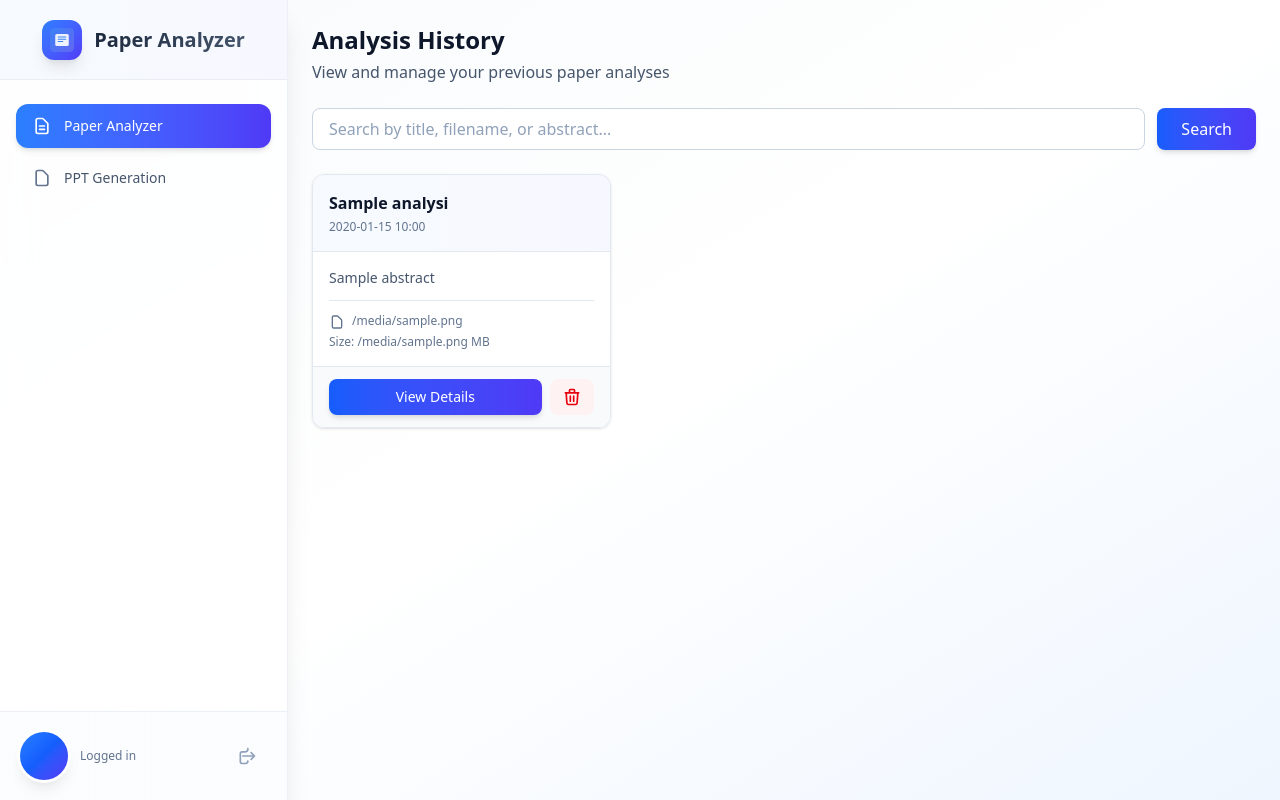
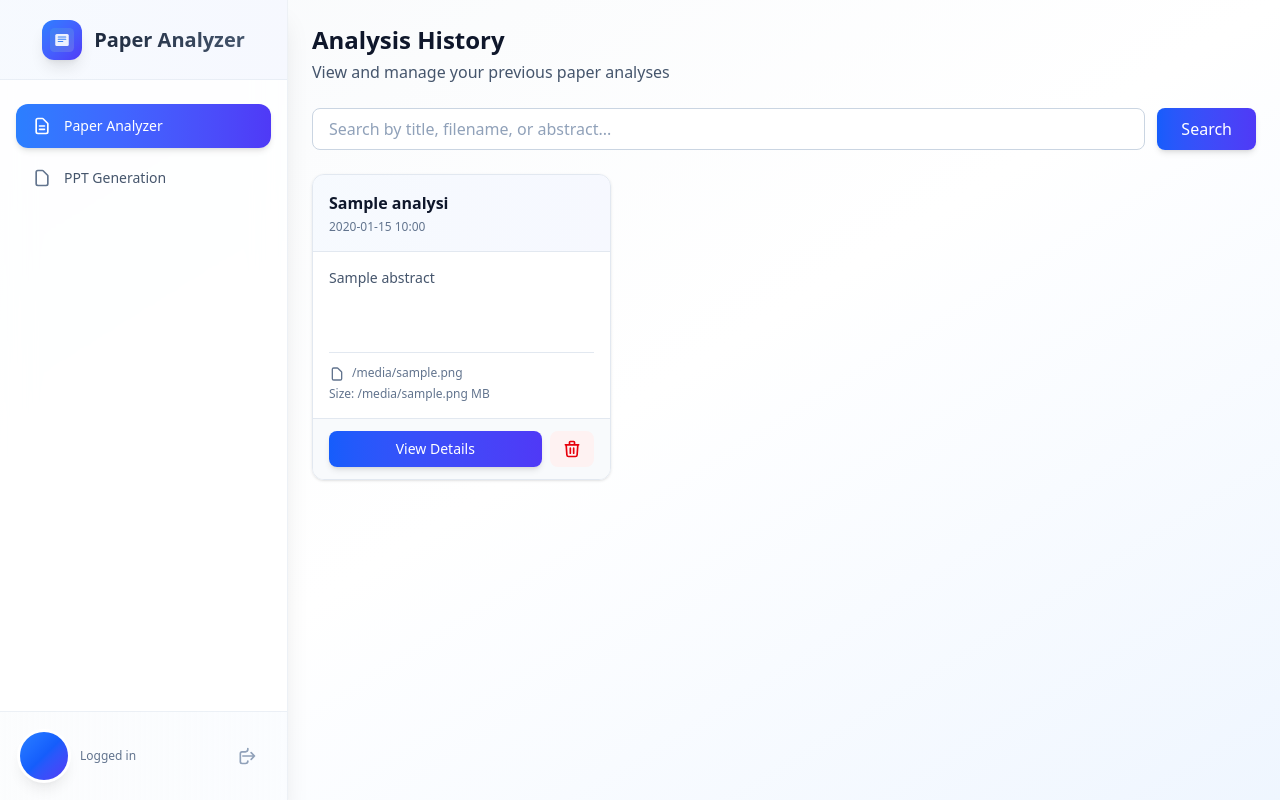
Before and after one commit to swarfte/paper-analyzer, a Django app: template templates/analysis_history.html in a window 1280 px wide. Run offline with Django 5.2, Linux system fonts and the light colour scheme; the template is opened without the code that fills it: most values are stand-ins (such as "Sample title", 1, 10 or a date in 2020).

Commit message:
Equalize analysis card heights, truncate filenames
Make analysis history cards use a column flex layout so cards are equal height and header/footer don't shrink. Ensure card body grows to fill space and add a minimum height for abstract text to reduce layout jank. Truncate long original filenames (with full name preserved in title attribute) and prevent file-info and action areas from shrinking. Minor UI tweaks for more consistent card appearance.

```diff
--- a/templates/analysis_history.html
+++ b/templates/analysis_history.html
@@ -59,9 +59,9 @@
         {% if page_obj %}
         <div class="grid grid-cols-1 md:grid-cols-2 lg:grid-cols-3 gap-6">
             {% for analysis in page_obj %}
-            <div class="bg-white/90 backdrop-blur-lg rounded-xl shadow-sm hover:shadow-md transition-shadow border border-slate-200 overflow-hidden">
+            <div class="bg-white/90 backdrop-blur-lg rounded-xl shadow-sm hover:shadow-md transition-shadow border border-slate-200 overflow-hidden flex flex-col h-full">
                 <!-- Card Header -->
-                <div class="p-4 border-b border-slate-200 bg-gradient-to-r from-blue-50/50 to-indigo-50/50">
+                <div class="p-4 border-b border-slate-200 bg-gradient-to-r from-blue-50/50 to-indigo-50/50 flex-shrink-0">
                     <h3 class="font-semibold text-slate-900 truncate" title="{{ analysis.title }}">
                         {{ analysis.title|truncatewords:8 }}
                     </h3>
@@ -71,24 +71,24 @@
                 </div>
 
                 <!-- Card Body -->
-                <div class="p-4">
+                <div class="p-4 flex-1 flex flex-col">
                     {% if analysis.abstract %}
-                    <p class="text-sm text-slate-600 line-clamp-3">
+                    <p class="text-sm text-slate-600 line-clamp-3 min-h-[4.5rem]">
                         {{ analysis.abstract|truncatewords:20 }}
                     </p>
                     {% else %}
-                    <p class="text-sm text-slate-400 italic">
+                    <p class="text-sm text-slate-400 italic min-h-[4.5rem]">
                         No abstract available
                     </p>
                     {% endif %}
 
                     <!-- File Info -->
-                    <div class="mt-3 pt-3 border-t border-slate-200">
-                        <p class="text-xs text-slate-500">
+                    <div class="mt-3 pt-3 border-t border-slate-200 flex-shrink-0">
+                        <p class="text-xs text-slate-500 truncate" title="{{ analysis.original_filename }}">
                             <svg class="h-4 w-4 inline mr-1" fill="none" stroke="currentColor" viewBox="0 0 24 24">
                                 <path stroke-linecap="round" stroke-linejoin="round" stroke-width="2" d="M7 21h10a2 2 0 002-2V9.414a1 1 0 00-.293-.707l-5.414-5.414A1 1 0 0012.586 3H7a2 2 0 00-2 2v14a2 2 0 002 2z"></path>
                             </svg>
-                            {{ analysis.original_filename }}
+                            {{ analysis.original_filename|truncatechars:40 }}
                         </p>
                         {% if analysis.file_size_mb %}
                         <p class="text-xs text-slate-500 mt-1">
@@ -99,7 +99,7 @@
                 </div>
 
                 <!-- Card Actions -->
-                <div class="px-4 py-3 bg-slate-50 border-t border-slate-200 flex gap-2">
+                <div class="px-4 py-3 bg-slate-50 border-t border-slate-200 flex gap-2 flex-shrink-0">
                     <a
                         href="/history/{{ analysis.id }}/"
                         class="flex-1 text-center px-3 py-2 bg-gradient-to-r from-blue-600 to-indigo-600 hover:from-blue-700 hover:to-indigo-700 text-white rounded-lg text-sm font-medium transition-all duration-200 shadow-md hover:shadow-lg"
```
